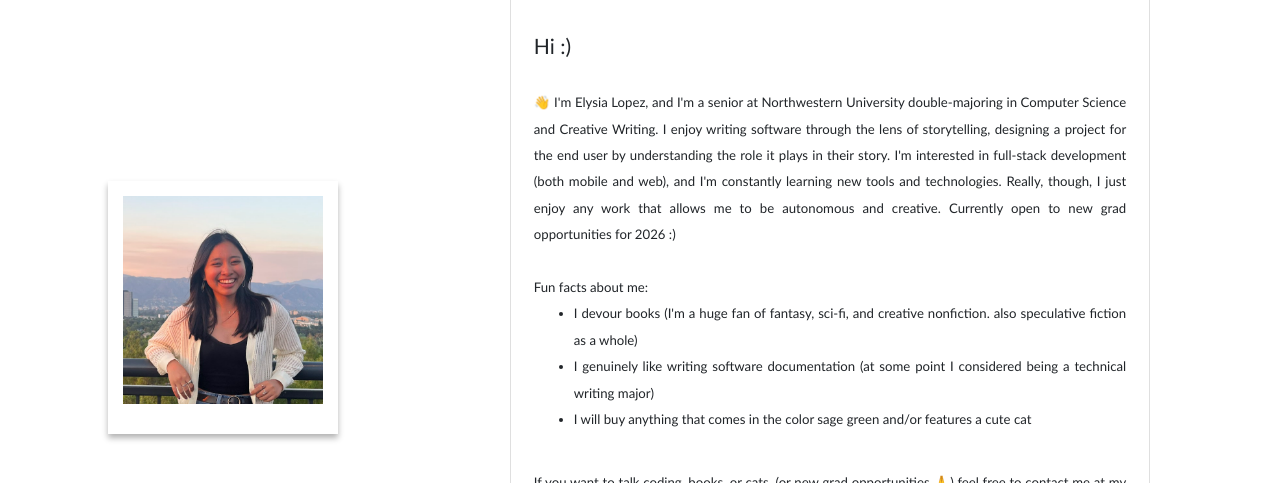
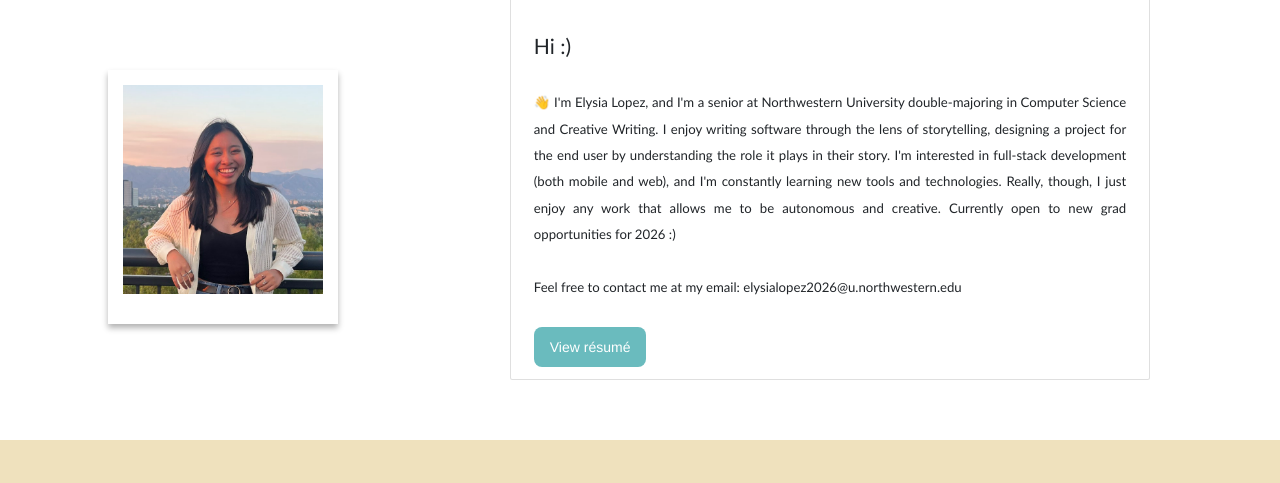
Before and after one commit to ElysiaLopez/elysialopez.github.io, a React (Create React App) app: page / in a window 1280 px wide. Shown: the part 834-1317 px from the top of the page. Built offline with nearby package versions, Linux system fonts and the light colour scheme; some icons are missing.

Commit message:
minor changes

```diff
--- a/src/components/About.js
+++ b/src/components/About.js
@@ -70,14 +70,7 @@ class About extends Component {
                     {about}
                     <br/>
                     <br/>
-                    Fun facts about me:
-                    <ul>
-                      <li> I devour books (I'm a huge fan of fantasy, sci-fi, and creative nonfiction. also speculative fiction as a whole) </li>
-                      <li> I genuinely like writing software documentation (at some point I considered being a technical writing major) </li>
-                      <li> I will buy anything that comes in the color sage green and/or features a cute cat </li>
-                    </ul>
-                    <br/>
-                    If you want to talk coding, books, or cats, (or new grad opportunities 🙏) feel free to contact me at my email: elysialopez2026@u.northwestern.edu
+                    Feel free to contact me at my email: elysialopez2026@u.northwestern.edu
                     <br/>
                     <br/>
                     <div >
```
